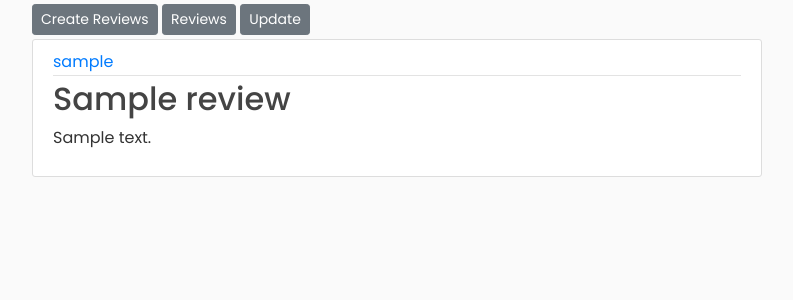
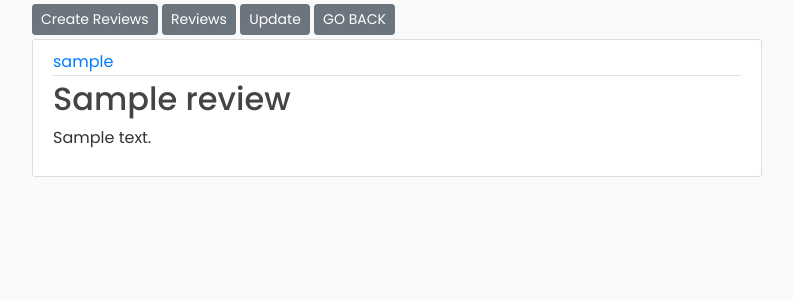
Before and after one commit to venkatesh-hegade/Movie-Database-Using-Flask, a Flask app: page /post/1/1/review in a window 1280 px wide. Shown: the part 80-380 px from the top of the page, without its empty margins (153-946 px from the left). Run offline with Flask 2, Linux system fonts and the light colour scheme; tables that the repository leaves empty hold one stand-in row (values such as "Sample post").

Commit message:
Update review.html

```diff
--- a/flaskblog/templates/review.html
+++ b/flaskblog/templates/review.html
@@ -1,6 +1,7 @@
 {% extends "layout.html" %}
 
 {% block content %}
+
 <a class="btn btn-secondary btn-sm mt-1 mb-1" href="{{
                             url_for
                     ('reviews.new_review', post_id=post.id) }}">
@@ -15,6 +16,11 @@
                             url_for
                     ('reviews.update_review', post_id=post.id,review_id=review.id) }}">
                         Update
+                    </a>
+                     <a class="btn btn-secondary btn-sm mt-1 mb-1" href="{{
+                            url_for
+                    ('posts.post', post_id=post.id,post_title=post.title) }}">
+                        GO BACK
                     </a>
 <article class="media content-section">
 
@@ -33,14 +39,6 @@
 
   </div>
 
-<!-- Modal -->
-
-
-
-
-
-
-
 
 
 {% endblock content %}
```
